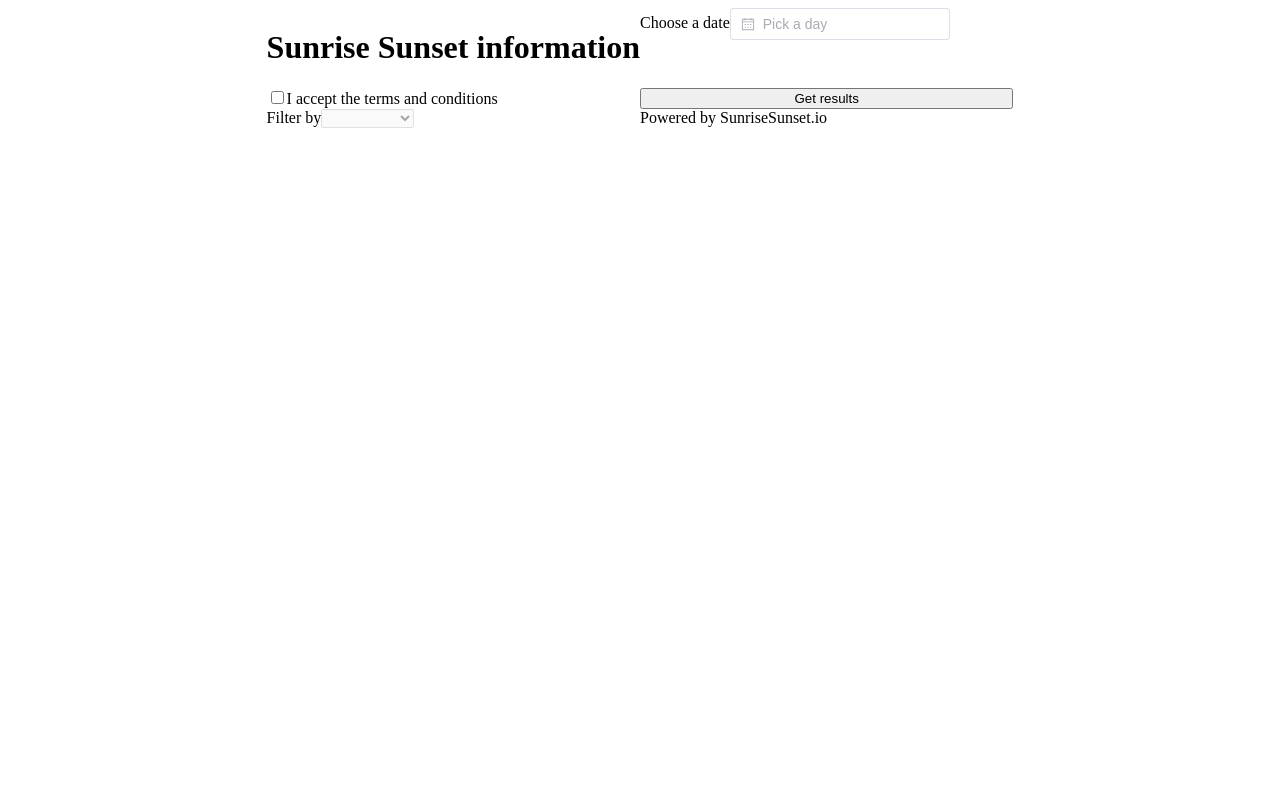
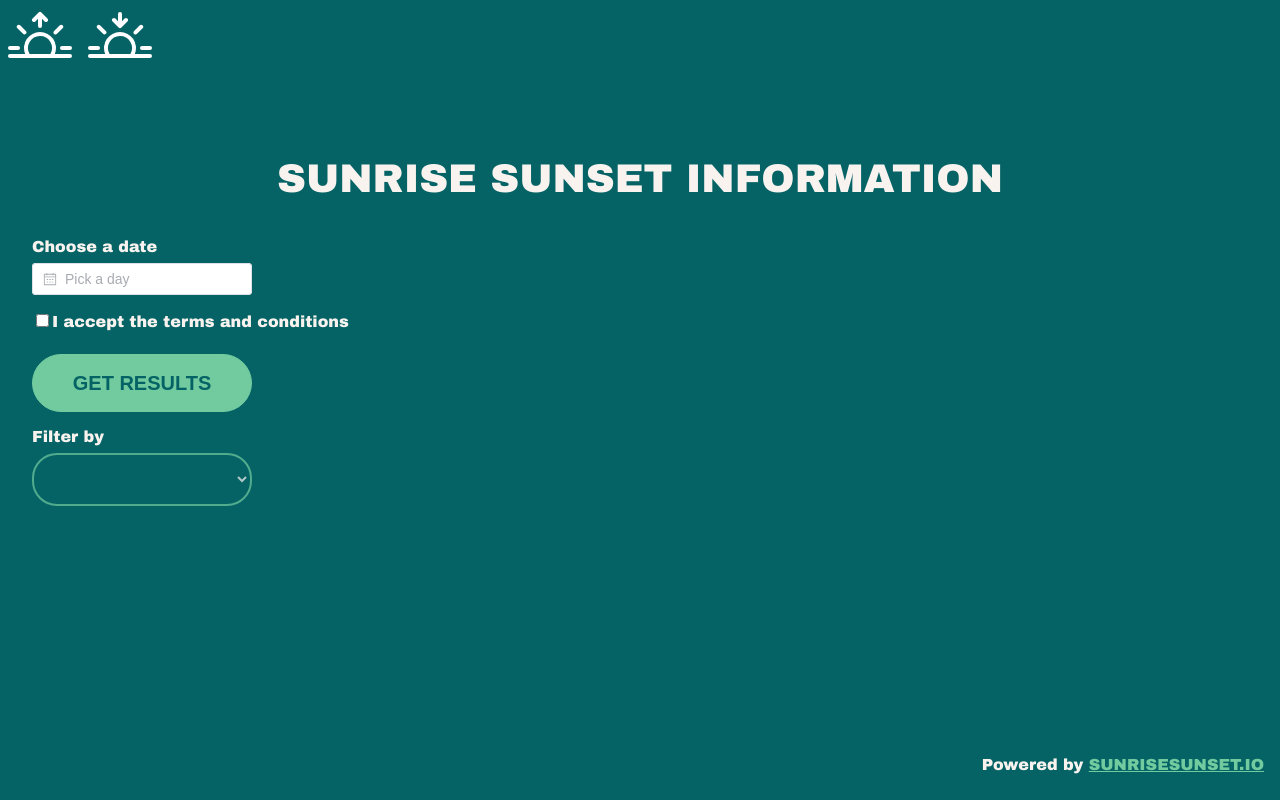
Before and after one commit to m-m-e/sunrise-sunset, a Vue app: page / in a window 1280 px wide. Built offline with nearby package versions, Linux system fonts and the light colour scheme.

Commit message:
Add styles and move to assets folder

```diff
--- a/src/App.vue
+++ b/src/App.vue
@@ -4,6 +4,7 @@
   import { capitalize, removeUnderscore } from './common/helpers'
   import type { ApiResponse } from './common/models'
   import ApiService from '@/services/ApiService'
+  import './assets/styles/home.scss'
 
   const size = ref<'default' | 'large' | 'small'>('default')
   const selectedDate = ref(null)
@@ -59,9 +60,14 @@
 </script>
 
 <template>
-  <h1>Sunrise Sunset information</h1>
+  <header class="header">
+    <img class="header_icon" src="./assets/img/sunrise.svg" alt="Sunrise logo"/>
+    <img class="header_icon" src="./assets/img/sunset.svg" alt="Sunset logo"/>
+  </header>
 
-  <div>
+  <main class="main-content">
+    <h1 class="main-heading">Sunrise sunset information</h1>
+    <div class="form_input">
       <label for="date-picker">Choose a date</label>
       <el-date-picker
         v-model="selectedDate"
@@ -72,17 +78,23 @@
       />
     </div>
 
-  <div>
+    <div class="form_input form_input--checkbox">
       <input type="checkbox" id="terms-checkbox" name="terms-checkbox" required v-model="termsAccepted">
       <label for="terms-checkbox">I accept the terms and conditions</label>
     </div>
 
-  <p v-if="errorMessage.length">{{ errorMessage }}</p>
-  <button @click="getData" type="submit">Get results</button>
+    <p v-if="errorMessage.length" class="error">{{ errorMessage }}</p>
+    <button @click="getData" type="submit" class="button--primary">Get results</button>
 
-  <div>
+    <div class="form_input">
       <label for="filters">Filter by</label>
-    <select v-model="selectedFilter" name="filters" id="filters" :disabled="!sunriseData">
+      <select
+        v-model="selectedFilter"
+        name="filters"
+        id="filters"
+        :disabled="!sunriseData"
+        class="form_input--dropdown"
+      >
         <option value="">Filter type</option>
         <option value="sunrise">sunrise</option>
         <option value="sunset">sunset</option>
@@ -94,41 +106,27 @@
       </select>
     </div>
 
-  <div v-if="filteredData">
-    <h2>Results</h2>
+    <div v-if="filteredData" class="results_container">
+      <h2 class="results_header">Results</h2>
       <p>Chosen date: {{ formatDate() }}</p>
       <ul v-for="(result, name, i) in filteredData.results" key="i">
         <li>{{ `${getLabel(name.toString())}: [${result}]` }}</li>
         <p></p>
       </ul>
     </div>
+  </main>
 
-  <footer>Powered by SunriseSunset.io</footer>
+  <footer class="footer">
+    <p class="footer_text">
+      Powered by
+        <a
+          href="https://sunrisesunset.io/"
+          target="_blank"
+          rel="noopener noreferrer"
+          class="footer_text--link"
+        >
+          SunriseSunset.io
+        </a>
+    </p>
+  </footer>
 </template>
-
-<style scoped>
-.demo-date-picker {
-  display: flex;
-  width: 100%;
-  padding: 0;
-  flex-wrap: wrap;
-}
-
-.demo-date-picker .block {
-  padding: 30px 0;
-  text-align: center;
-  border-right: solid 1px var(--el-border-color);
-  flex: 1;
-}
-
-.demo-date-picker .block:last-child {
-  border-right: none;
-}
-
-.demo-date-picker .demonstration {
-  display: block;
-  color: var(--el-text-color-secondary);
-  font-size: 14px;
-  margin-bottom: 20px;
-}
-</style>
--- /dev/null
+++ b/src/assets/styles/home.scss
@@ -0,0 +1,127 @@
+.header, .footer {
+  display: block;
+  width: 100vw;
+  height: 5.5rem;
+  margin: 0;
+  padding: 0;
+}
+
+.footer {
+  display: flex;
+  align-items: center;
+  justify-content: end;
+
+  &_text {
+    margin: 1rem;
+    &--link {
+      color: #71CB9F;
+    }
+  }
+}
+
+.header_icon {
+  height: 4rem;
+  width: 4rem;
+  margin: 0.5rem;
+}
+
+.main-content {
+  min-height: calc(100vh - 15rem);
+  padding: 1rem;
+}
+
+.main-heading {
+  text-align: center;
+  font-weight: 900;
+  letter-spacing: 0;
+  text-transform: uppercase;
+  font-size: 2rem;
+  line-height: 2rem;
+}
+
+.form_input {
+  display: flex;
+  flex-direction: column;
+  align-items: flex-start;
+  margin: 1rem 0;
+  max-width: fit-content;
+  label {
+    margin-bottom: 0.5rem;
+  }
+
+  &--checkbox {
+    flex-direction: row;
+    align-items: baseline;
+    justify-content: space-between;
+  }
+
+  &--dropdown {
+    color: #f9f3f0;
+    font-family: 'Tenon', 'Arial Black', sans-serif;
+    border: 2px solid #71cb9f;
+    background-color: #056365;
+    border-radius: 25px;
+    cursor: pointer;
+    display: flex;
+    justify-content: space-between;
+    padding: 1rem;
+    transition: border-radius .2s .1s;
+    width: 13.75rem;
+  }
+}
+
+.button--primary {
+  font-size: 20px;
+  font-weight: 900;
+  letter-spacing: 0;
+  line-height: 24px;
+  text-transform: uppercase;
+  background-color: #71CB9F;
+  border-radius: 30px;
+  cursor: pointer;
+  display: inline-block;
+  padding: 16px 24px;
+  text-align: center;
+  text-decoration: none;
+  transition: background-color .3s, color .3s, border-color .3s;
+  color: #056365;
+  border: 1px solid #71cb9f;
+  width: 13.75rem;
+}
+
+.error {
+  color: #fdf3a7;;
+}
+
+.results_container {
+  background-color: #F9F3F0;
+  color: #056365;
+  padding: 2rem;
+
+  ul {
+    padding: 0 1rem;
+  }
+}
+
+.results_header {
+  margin: 0;
+}
+
+@media (min-width: 768px) {
+  .main-heading {
+    font-size: 2.5rem;
+    line-height: 4rem;
+  }
+
+  .main-content {
+    padding: 2rem;
+  }
+
+  .form_input {
+    width: 350px;
+  }
+
+  .results_container ul {
+    padding: 0 2rem;
+  }
+}
--- a/src/assets/styles/main.scss
+++ b/src/assets/styles/main.scss
@@ -1,33 +1,26 @@
-#app {
-  max-width: 1280px;
-  margin: 0 auto;
-  padding: 2rem;
-
-  font-weight: normal;
+body {
+  margin: 0;
+  font-family: 'Korolev', 'Arial Black', sans-serif;
+  color: #F9F3F0;
 }
 
-a,
-.green {
-  text-decoration: none;
-  color: hsla(160, 100%, 37%, 1);
-  transition: 0.4s;
+#app {
+  font-weight: normal;
+  background: #056365;
+}
+
+a {
+  display: inline-block;
+  font-size: 1rem;
+  font-family: 'Korolev', 'Arial Black', sans-serif;
+  font-weight: 900;
+  margin-top: 1rem;
+  text-decoration: underline;
+  text-transform: uppercase;
 }
 
 @media (hover: hover) {
   a:hover {
-    background-color: hsla(160, 100%, 37%, 0.2);
+    text-decoration: none;
   }
 }
-
-@media (min-width: 1024px) {
-  body {
-    display: flex;
-    place-items: center;
-  }
-
-  #app {
-    display: grid;
-    grid-template-columns: 1fr 1fr;
-    padding: 0 2rem;
-  }
-}
```
Also changed, not shown: src/assets/img/sunrise.svg (added), src/assets/img/sunset.svg (added). Lines whose indentation alone changed are shown as unchanged.
